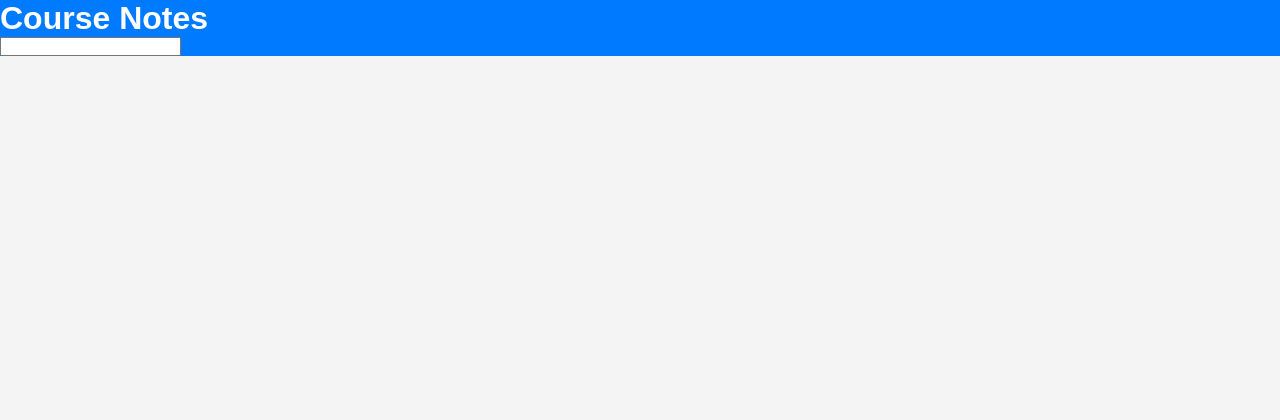
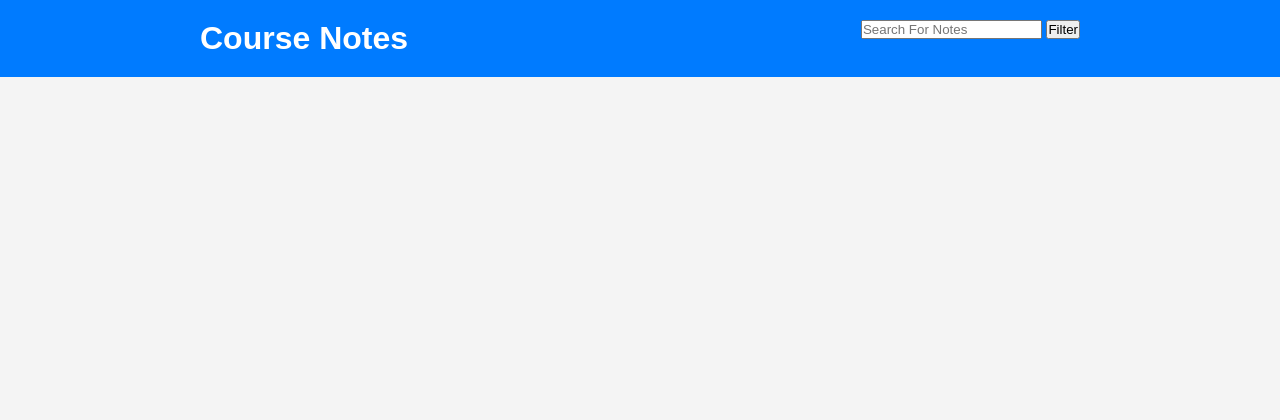
Before and after one commit to 202107673/G5-project-itcs333, a PHP site: page / in a window 1280 px wide. Shown: the top 420 px of the page. Run offline with PHP 8.4, Linux system fonts and the light colour scheme.

Commit message:
fixing header and search bar and add filter

```diff
--- a/index.html
+++ b/index.html
@@ -9,7 +9,10 @@
 <body>
     <header>
         <h1>Course Notes</h1>
-        <input type="search">
+        <div>
+            <input type="text" placeholder="Search For Notes">
+            <button>Filter</button>
+        </div>
     </header>
 
     <main>
--- a/style.css
+++ b/style.css
@@ -8,6 +8,9 @@
 header {
     background-color: #007BFF;
     color: white;
+    display: flex;
+    justify-content: space-between;
+    padding: 20px 200px;
 }
 
 footer {
```
